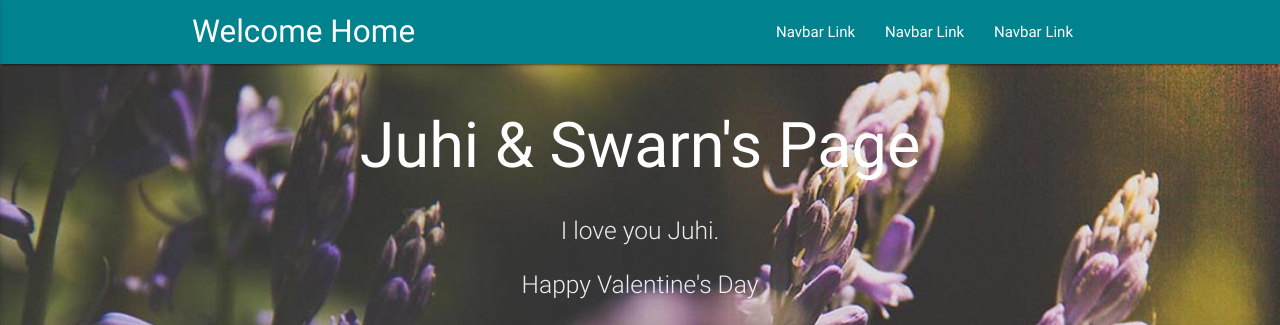
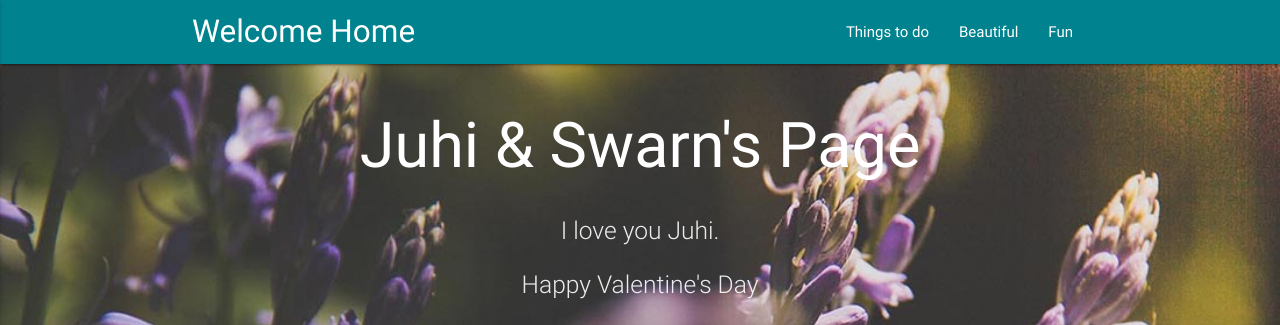
Before and after one commit to swarn1120/swarn1120.github.io, a plain HTML site: page index.html in a window 1280 px wide. Shown: the top 325 px of the page. Drawn offline with nearby package versions, Linux system fonts and the light colour scheme.

Commit message:
Minor Changes

```diff
--- a/index.html
+++ b/index.html
@@ -15,13 +15,15 @@
     <div class="nav-wrapper container">
       <a id="logo-container" href="#" class="brand-logo white-text">Welcome Home</a>
       <ul class="right hide-on-med-and-down">
-        <li><a href="#" class="white-text">Navbar Link</a></li>
-        <li><a href="#" class="white-text">Navbar Link</a></li>
-        <li><a href="#" class="white-text">Navbar Link</a></li>
+        <li><a href="#things" class="white-text">Things to do</a></li>
+        <li><a href="#pictures" class="white-text">Beautiful</a></li>
+        <li><a href="#fun" class="white-text">Fun</a></li>
       </ul>
 
       <ul id="nav-mobile" class="side-nav">
-        <li><a href="#">Navbar Link</a></li>
+        <li><a href="#things" class="white-text">Things to do</a></li>
+        <li><a href="#pictures" class="white-text">Beautiful</a></li>
+        <li><a href="#fun" class="white-text">Fun</a></li>
       </ul>
       <a href="#" data-activates="nav-mobile" class="button-collapse"><i class="material-icons">menu</i></a>
     </div>
@@ -50,7 +52,7 @@
       <div class="container">
         <br><br>
         <hr color="white">
-        <h4 class="header center white-text text-darken-2">Things to Do</h4>
+        <h4 id="things" class="header center white-text text-darken-2 scrollspy">Things to Do</h4>
         <hr color="white">
         <div class="row center">
           <div class="card col s6 push-s3">
@@ -129,7 +131,7 @@
   <div class="container">
     <div class="section">
 
-      <div class="row">
+      <div id="pictures" class="row scrollspy">
         <div class="carousel carousel-slider">
           <a class="carousel-item" href="#one!"><img src="images/1.jpg"></a>
           <a class="carousel-item" href="#three!"><img src="images/2.jpg"></a>
@@ -154,7 +156,8 @@
     <div class="section no-pad-bot">
       <div class="container">
         <div class="row center">
-          <h4 class="header col s12 light">Fun stuff and Extra</h4>
+          <h6 id="fun"></h6>
+          <h4 class="header col s12 light scrollspy" >Fun stuff and Extra</h4>
         </div>
       </div>
     </div>
--- a/js/init.js
+++ b/js/init.js
@@ -1,6 +1,6 @@
 (function($){
   $(function(){
-
+    $('.scrollspy').scrollSpy();
     $('.button-collapse').sideNav();
     $('.parallax').parallax();
     $('.carousel.carousel-slider').carousel({fullWidth: true});
```
